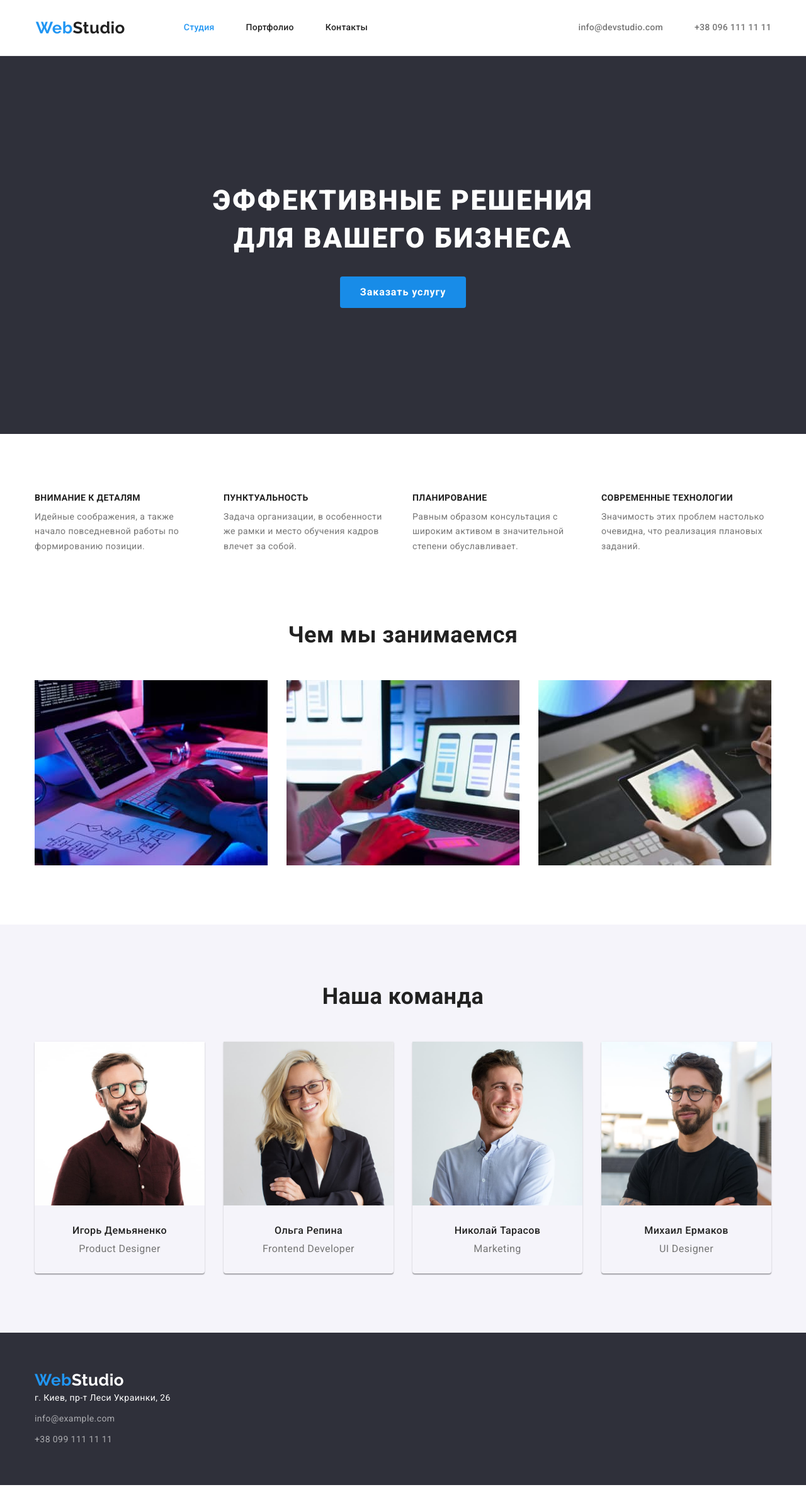
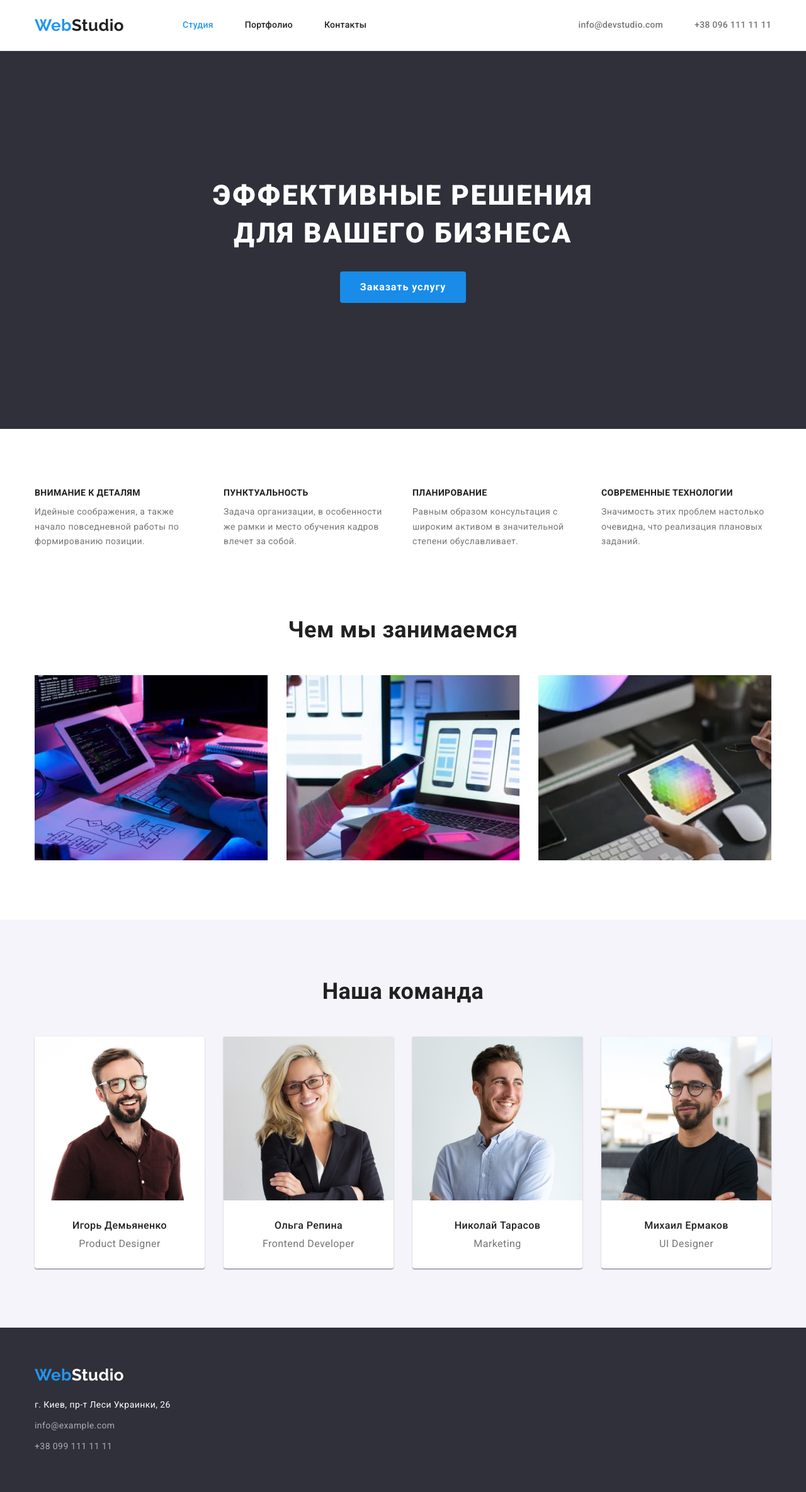
Before and after one commit to VitaliiBerko/goit-markup-hw-03, a plain HTML site: page index.html in a window 1280 px wide. Shown: the whole page at 63% size. Drawn offline with nearby package versions, Linux system fonts and the light colour scheme.

Commit message:
Fixed errors

```diff
--- a/css/styles.css
+++ b/css/styles.css
@@ -88,7 +88,6 @@
 .container {
 
     max-width: 1200px;
-    width: 100%;
     margin: 0 auto;
     padding: 0 15px;
     }
@@ -114,16 +113,16 @@
 
 .accent-logo {
 
+    margin-right: 93px;
+
     font-family: 'Raleway';
     font-size: 26px;
     line-height: 1.19;
-    text-decoration: none;
 
     color: var(--accent-color);
 }
 
 .logo-header {
-    margin-right: 93px;
 
     font-family: 'Raleway';
     font-size: 26px;
@@ -137,14 +136,13 @@
 {
 display: flex;
 align-items: center;
-margin: auto;
+margin-right: auto;
 }
 
 .site-nav-links {
+
     display: flex;
     align-items: center;
-    margin-right: 331px;
-    width: 294px;
 
 }
 
@@ -153,13 +151,11 @@
 
 }
 
-.site-nav-links .item {
-    padding-top: 32px;
-    padding-bottom: 32px;
-}
+
+.site-nav-links .link {
+    display: block;
 
 
-.site-nav-links .link {
     padding-top: 32px;
     padding-bottom: 32px;
 
@@ -192,6 +188,7 @@
 
 
 .auth-nav .link {
+    display: block;
 
     padding-top: 32px;
     padding-bottom: 32px;
@@ -285,7 +282,7 @@
 
 .benefits {
     display: flex;
-    background-color: var(--main-bg-color);
+
 }
 
 .benefits > .item:not(:last-child) {
@@ -312,7 +309,8 @@
 /* what we are doing */
 
 .section-work {
-    padding-bottom: 94px;
+
+    padding-top: 0;
 }
 
 
@@ -346,6 +344,9 @@
 
 .card {
 
+    background-color: var(--main-bg-color);
+
+
     box-shadow: 0px 1px 3px rgba(0, 0, 0, 0.12), 0px 1px 1px rgba(0, 0, 0, 0.14), 0px 2px 1px rgba(0, 0, 0, 0.2);
     border-radius: 0px 0px 4px 4px;
 }
@@ -357,6 +358,8 @@
 .team-description {
     padding-top: 30px;
     padding-bottom: 30px;
+
+
 }
 
 .team-name {
@@ -388,6 +391,13 @@
     background-color: var(--secondary-bg-color);
 }
 
+.section-footer .accent-logo {
+    display: block;
+
+    margin-bottom: 20px;
+
+}
+
 
 .logo-footer {
 
@@ -399,9 +409,7 @@
     color: var(--main-bg-color);
 }
 
-.address {
 
-}
 
 .address .item:not(:last-child)
  {
@@ -489,7 +497,7 @@
 
 .list-projects .item {
 
-   flex-basis: calc((100%-90px)/3);
+   flex-basis: calc((100% - 60px) / 3);
 
 
 
--- a/index.html
+++ b/index.html
@@ -82,7 +82,7 @@
         </section>
 
         <!-- what we are doing -->
-        <section class="section-work">
+        <section class="section section-work">
             <div class="container">
                 <h2 class="section-title">Чем мы занимаемся</h2>
                 <ul class="list-images">
```
